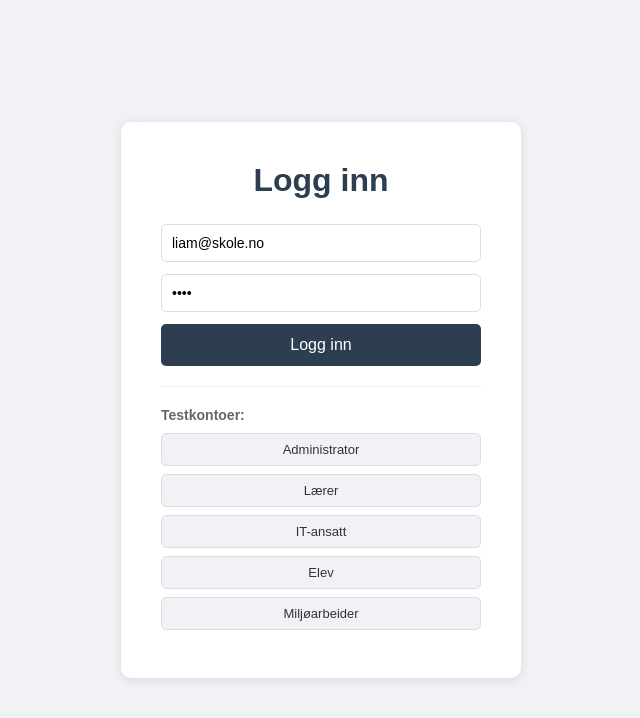
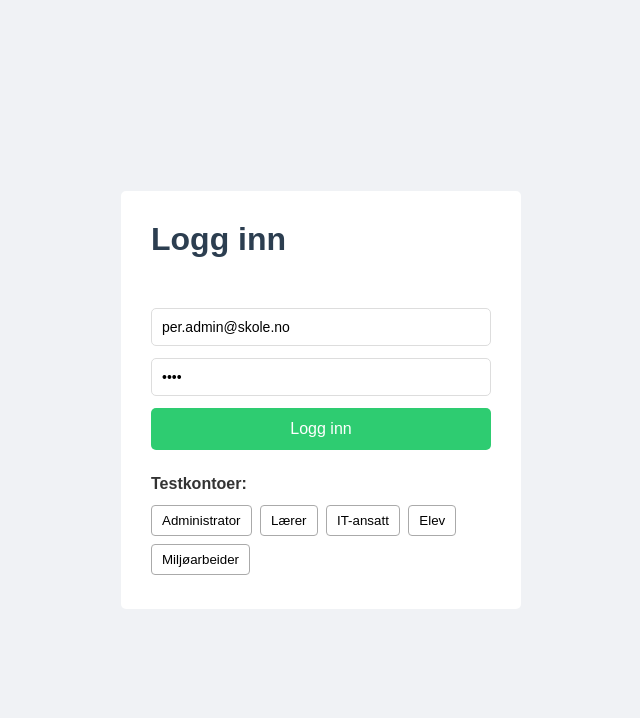
Before and after one commit to liamep1/Tverrfaglig-pr-veeksamen-Informasjonsteknologi, a website: page public/login.html in a window 1280 px wide. Both pictures are taken after a click on the button "Administrator". Shown: the whole page, without its empty margins (319-959 px from the left). Drawn offline with Linux system fonts and the light colour scheme.

Commit message:
oppdater nettside

```diff
--- a/public/login.css
+++ b/public/login.css
@@ -1,98 +1,56 @@
-/* ===== GENERELT ===== */
-* {
-  margin: 0;
-  padding: 0;
-  box-sizing: border-box;
+body {
+  background-color: #f0f2f5;
+  min-height: 100vh;
+  display: flex;
+  align-items: center;
+  justify-content: center;
 }
 
-body {
-  font-family: Arial, sans-serif;
-  background-color: #f0f2f5;
-  display: flex;
-  justify-content: center;
-  align-items: center;
-  min-height: 100vh;
+.innloggingsboks {
+  background-color: white;
+  padding: 30px;
+  width: 100%;
+  max-width: 400px;
+  border-radius: 5px;
 }
 
-/* ===== INNLOGGINGSBOKS ===== */
-.innloggingsboks {
-  background-color: white;
-  padding: 40px;
-  border-radius: 10px;
-  box-shadow: 0 2px 12px rgba(0,0,0,0.1);
-  width: 100%;
-  max-width: 400px;
+h1 {
+  margin-bottom: 20px;
+  color: #2c3e50;
 }
 
-.innloggingsboks h1 {
-  margin-bottom: 25px;
-  color: #2c3e50;
-  text-align: center;
+#loggInnSkjema {
+  display: flex;
+  flex-direction: column;
 }
 
-/* ===== SKJEMA ===== */
-input {
-  width: 100%;
-  padding: 10px;
+#loggInnSkjema input {
   margin-bottom: 12px;
-  border: 1px solid #ddd;
-  border-radius: 5px;
-  font-size: 14px;
 }
 
-input:focus {
-  outline: none;
-  border-color: #3498db;
+#loggInnSkjema button[type="submit"] {
+  margin-bottom: 15px;
 }
 
-button[type="submit"] {
-  width: 100%;
-  padding: 12px;
-  background-color: #2c3e50;
-  color: white;
-  border: none;
-  border-radius: 5px;
-  font-size: 16px;
-  cursor: pointer;
-  margin-bottom: 20px;
+.feilmelding {
+  color: red;
+  min-height: 20px;
+  margin-bottom: 10px;
 }
 
-button[type="submit"]:hover {
-  background-color: #1a252f;
-}
-
-/* ===== FEILMELDING ===== */
-.feilmelding {
-  color: #e74c3c;
-  margin-bottom: 12px;
-  font-size: 14px;
-  text-align: center;
-}
-
-/* ===== TESTKONTOER ===== */
 .testkontoer {
-  border-top: 1px solid #eee;
-  padding-top: 20px;
+  margin-top: 10px;
 }
 
 .testkontoer p {
-  margin-bottom: 10px;
-  color: #666;
-  font-size: 14px;
+  margin-bottom: 8px;
 }
 
 .testkontoer button {
-  width: 100%;
-  padding: 8px;
-  margin-bottom: 8px;
-  background-color: #f0f2f5;
-  border: 1px solid #ddd;
-  border-radius: 5px;
+  padding: 7px 10px;
+  margin: 4px 4px 4px 0;
+  border: 1px solid #aaa;
+  background-color: white;
+  border-radius: 4px;
   cursor: pointer;
-  font-size: 13px;
-  color: #333;
 }
-
-.testkontoer button:hover {
-  background-color: #dde1e7;
-}
--- a/public/login.js
+++ b/public/login.js
@@ -1,11 +1,11 @@
-// ===== FYLL INN TESTKONTOER =====
+// fyller inn testbrukere så det går fort å teste innlogging
 function fyllAdministrator() {
-  document.getElementById("email").value = "liam@skole.no";
+  document.getElementById("email").value = "per.admin@skole.no";
   document.getElementById("passord").value = "1234";
 }
 
 function fyllLærer() {
-  document.getElementById("email").value = "Jo.bjørnar@skole.no";
+  document.getElementById("email").value = "kari.laerer@skole.no";
   document.getElementById("passord").value = "1234";
 }
 
@@ -24,10 +24,10 @@ function fyllMiljøarbeider() {
   document.getElementById("passord").value = "1234";
 }
 
-// ===== LOGG INN =====
 document.getElementById("loggInnSkjema").addEventListener("submit", (hendelse) => {
   hendelse.preventDefault();
 
+  // henter email og passord fra skjemaet
   const email = document.getElementById("email").value;
   const passord = document.getElementById("passord").value;
 
@@ -38,6 +38,7 @@ document.getElementById("loggInnSkjema").addEventListener("submit", (hendelse) =
   })
     .then(svar => svar.json())
     .then(data => {
+      // hvis innloggingen funker sendes brukeren videre
       if (data.vellykket) {
         window.location.href = "/index.html";
       } else {
--- a/public/styles.css
+++ b/public/styles.css
@@ -1,4 +1,3 @@
-/* ===== GENERELT ===== */
 * {
   margin: 0;
   padding: 0;
@@ -11,11 +10,6 @@ body {
   color: #333;
 }
 
-body.skjult {
-  display: none;
-}
-
-/* ===== TOPPLINJE ===== */
 .topplinje {
   background-color: #2c3e50;
   color: white;
@@ -47,14 +41,12 @@ body.skjult {
   background-color: #c0392b;
 }
 
-/* ===== INNHOLD ===== */
 .innhold {
   max-width: 900px;
   margin: 30px auto;
   padding: 0 20px;
 }
 
-/* ===== ADMIN PANEL ===== */
 .skjult {
   display: none;
 }
@@ -72,7 +64,6 @@ body.skjult {
   color: #2c3e50;
 }
 
-/* ===== SKJEMA ===== */
 input, select {
   width: 100%;
   padding: 10px;
@@ -102,10 +93,9 @@ button[type="submit"]:hover {
   background-color: #27ae60;
 }
 
-/* ===== BRUKERLISTE ===== */
-#brukerListe h2 {
-  margin-bottom: 15px;
-  color: #2c3e50;
+#skjemaFeil {
+  color: red;
+  margin-top: 10px;
 }
 
 .brukerkort {
```
Also changed, not shown: package.json (added, +10 -0 lines), public/brukere.js (+17 -7 lines), public/index.html (+6 -6 lines), server.js (+50 -35 lines), 4 other files.
